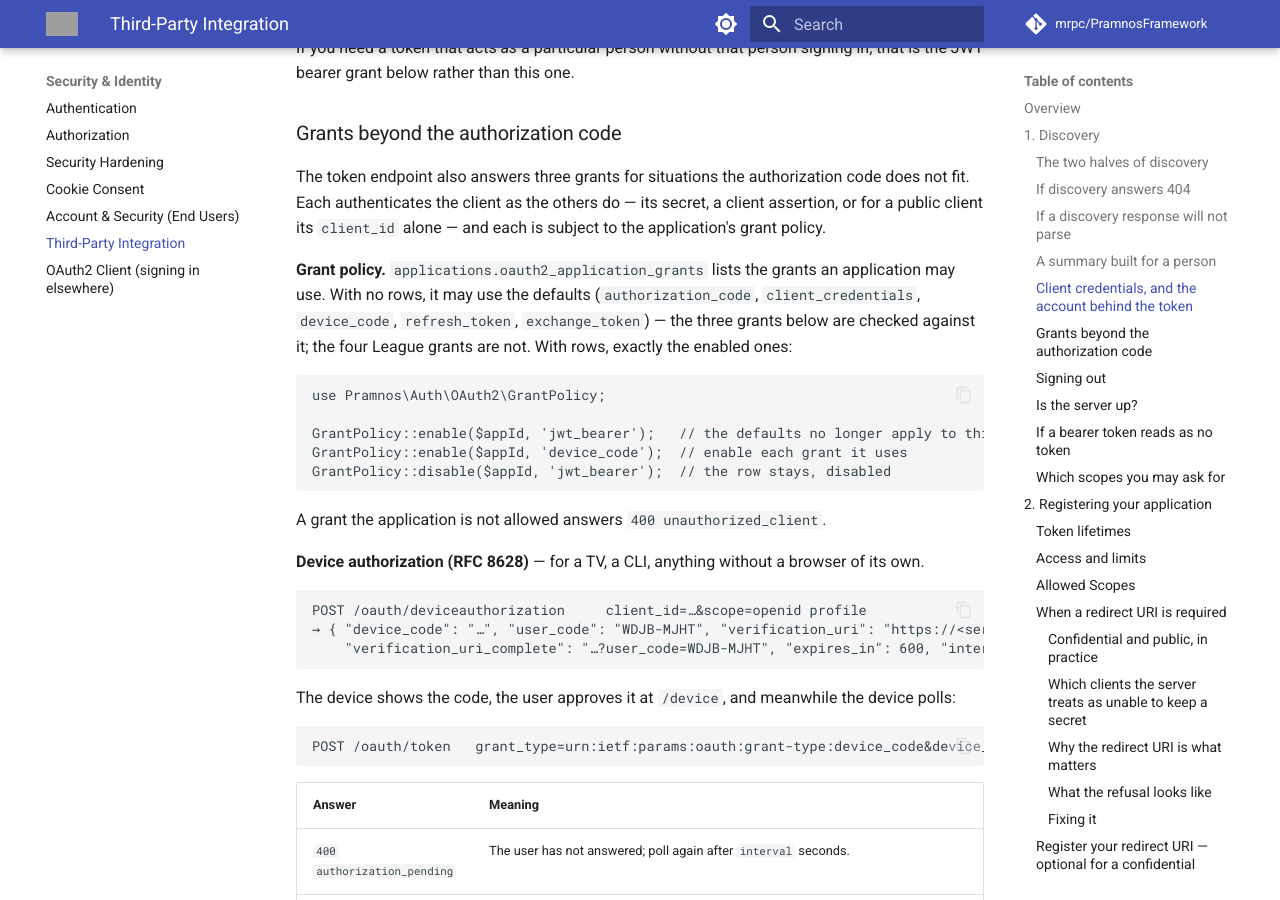
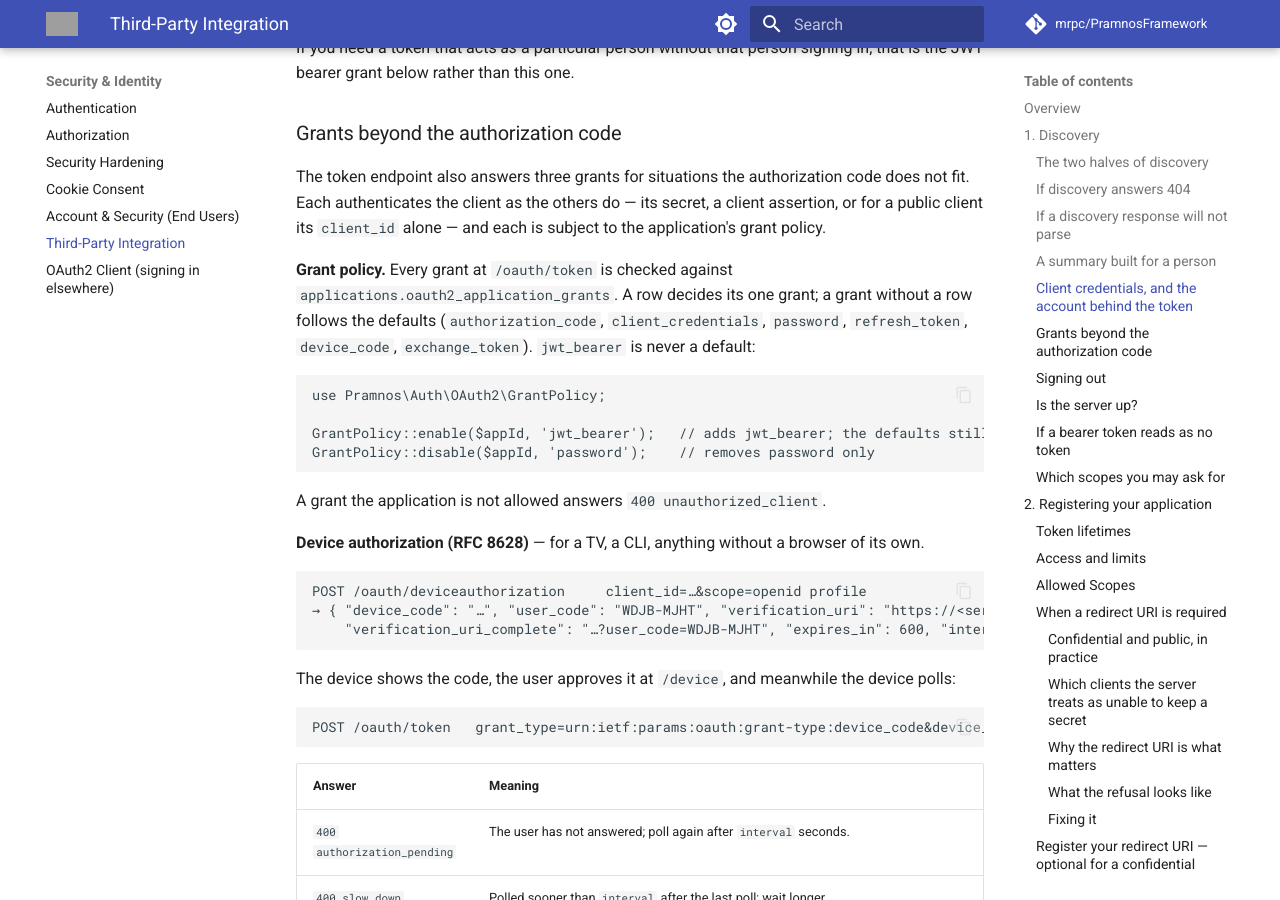
Before and after one commit to mrpc/PramnosFramework, an MkDocs documentation site: the page built from docs/Pramnos_AuthServer_Integration_Guide.md, in a window 1280 px wide and 900 px high, scrolled down 5003 px. Built offline with MkDocs 1.6.1 and Material for MkDocs 9.7.7, drawn with Linux system fonts in a browser that asks for light colours; comment, search, counter and statistics services are not loaded; grey boxes are pictures that could not be loaded.

Commit message:
fix(auth)!: a grant row overrides its own grant, not the defaults
GrantPolicy::enable($app, 'jwt_bearer') on an application with no rows
took away every default grant with it. A row now decides only its grant;
the rest follow getDefaultAllowedGrantTypes().

````diff
--- a/docs/Pramnos_AuthServer_Integration_Guide.md
+++ b/docs/Pramnos_AuthServer_Integration_Guide.md
@@ -240,17 +240,16 @@ The token endpoint also answers three grants for situations the authorization co
 Each authenticates the client as the others do — its secret, a client assertion, or for a public
 client its `client_id` alone — and each is subject to the application's grant policy.
 
-**Grant policy.** `applications.oauth2_application_grants` lists the grants an application may
-use. With no rows, it may use the defaults (`authorization_code`, `client_credentials`,
-`device_code`, `refresh_token`, `exchange_token`) — the three grants below are checked against
-it; the four League grants are not. With rows, exactly the enabled ones:
+**Grant policy.** Every grant at `/oauth/token` is checked against
+`applications.oauth2_application_grants`. A row decides its one grant; a grant without a row
+follows the defaults (`authorization_code`, `client_credentials`, `password`, `refresh_token`,
+`device_code`, `exchange_token`). `jwt_bearer` is never a default:
 
 ```php
 use Pramnos\Auth\OAuth2\GrantPolicy;
 
-GrantPolicy::enable($appId, 'jwt_bearer');   // the defaults no longer apply to this app:
-GrantPolicy::enable($appId, 'device_code');  // enable each grant it uses
-GrantPolicy::disable($appId, 'jwt_bearer');  // the row stays, disabled
+GrantPolicy::enable($appId, 'jwt_bearer');   // adds jwt_bearer; the defaults still apply
+GrantPolicy::disable($appId, 'password');    // removes password only
 ```
 
 A grant the application is not allowed answers `400 unauthorized_client`.
````
Also changed, not shown: docs/Pramnos_Upgrade_Guide.md (+2 -2 lines), docs/version-history/posts/2026-10-10.md (added, +28 -0 lines), 2 other files.
